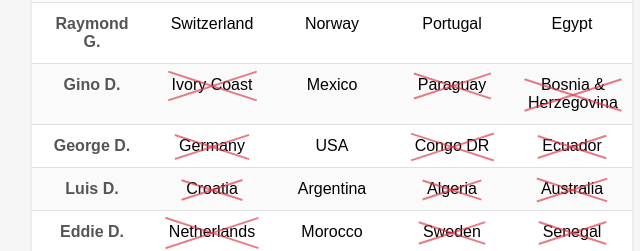
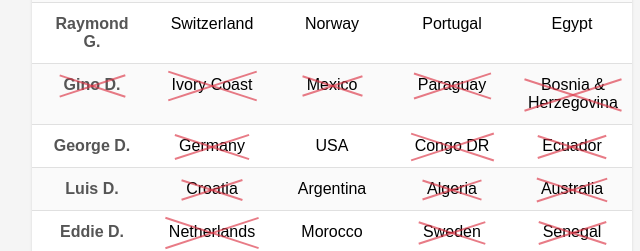
Before and after one commit to ginobdiaz/my-first-static-web-app, a website: page src/index.html in a window 1280 px wide. Shown: the part 336-587 px from the top of the page, 308-948 px from the left. Drawn offline with Linux system fonts and the light colour scheme.

Commit message:
Chg #80.0

```diff
--- a/src/index.html
+++ b/src/index.html
@@ -199,7 +199,7 @@
           <div class="cell">Raymond G.</div><div class="cell" data-label="Team 1"><span class="value">Switzerland</span></div><div class="cell" data-label="Team 2"><span class="value">Norway</span></div><div class="cell" data-label="Team 3"><span class="value">Portugal</span></div><div class="cell" data-label="Team 4"><span class="value">Egypt</span></div>
         </div>
         <div class="row">
-          <div class="cell">Gino D.</div><div class="cell" data-label="Team 1"><span class="value eliminated">Ivory Coast</span></div><div class="cell" data-label="Team 2"><span class="value">Mexico</span></div><div class="cell" data-label="Team 3"><span class="value eliminated">Paraguay</span></div><div class="cell" data-label="Team 4"><span class="value eliminated">Bosnia & Herzegovina</span></div>
+          <div class="cell"><span class="value eliminated">Gino D.</span></div><div class="cell" data-label="Team 1"><span class="value eliminated">Ivory Coast</span></div><div class="cell" data-label="Team 2"><span class="value eliminated">Mexico</span></div><div class="cell" data-label="Team 3"><span class="value eliminated">Paraguay</span></div><div class="cell" data-label="Team 4"><span class="value eliminated">Bosnia & Herzegovina</span></div>
         </div>
         <div class="row">
           <div class="cell">George D.</div><div class="cell" data-label="Team 1"><span class="value eliminated">Germany</span></div><div class="cell" data-label="Team 2"><span class="value">USA</span></div><div class="cell" data-label="Team 3"><span class="value eliminated">Congo DR</span></div><div class="cell" data-label="Team 4"><span class="value eliminated">Ecuador</span></div>
```
